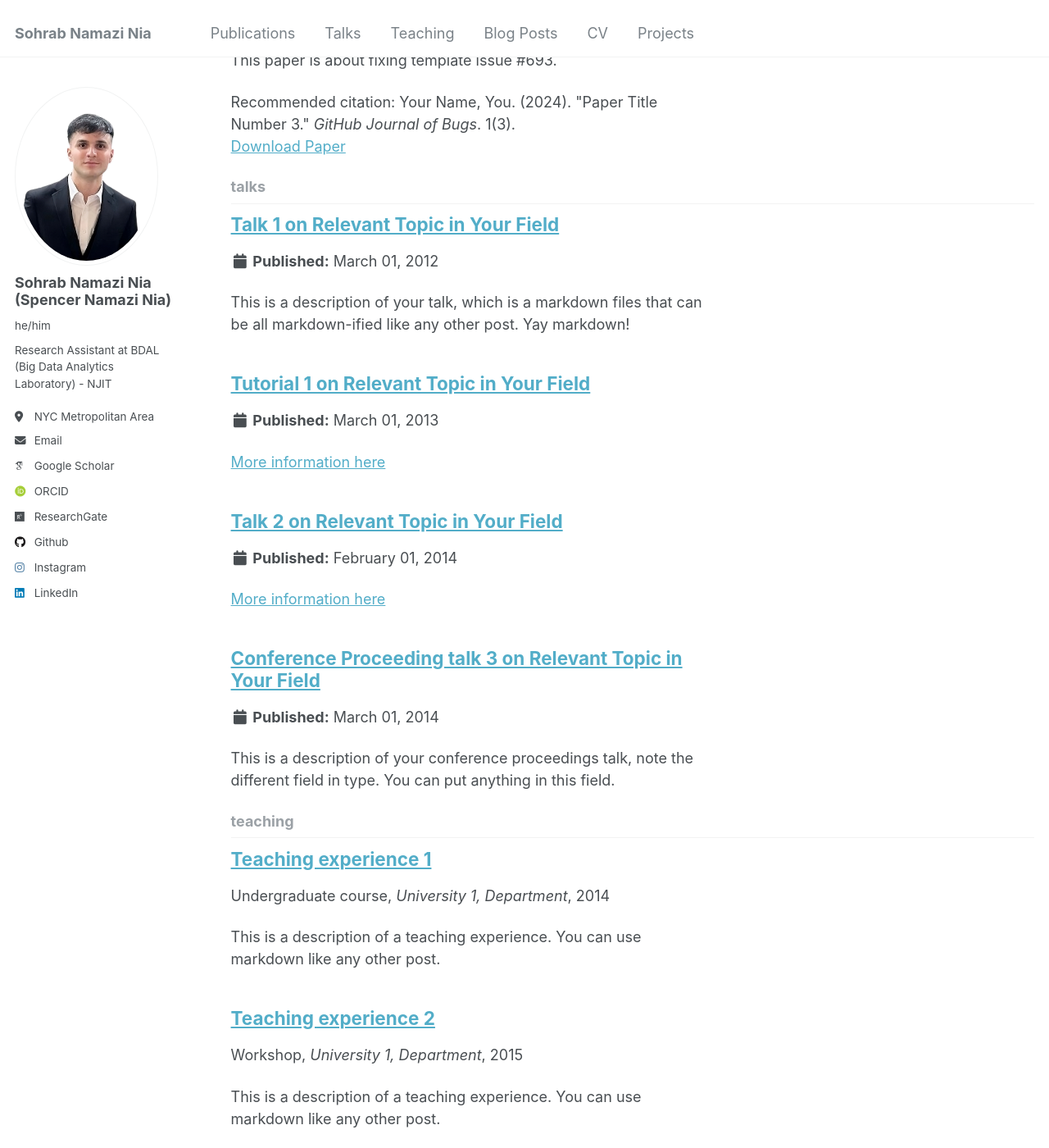
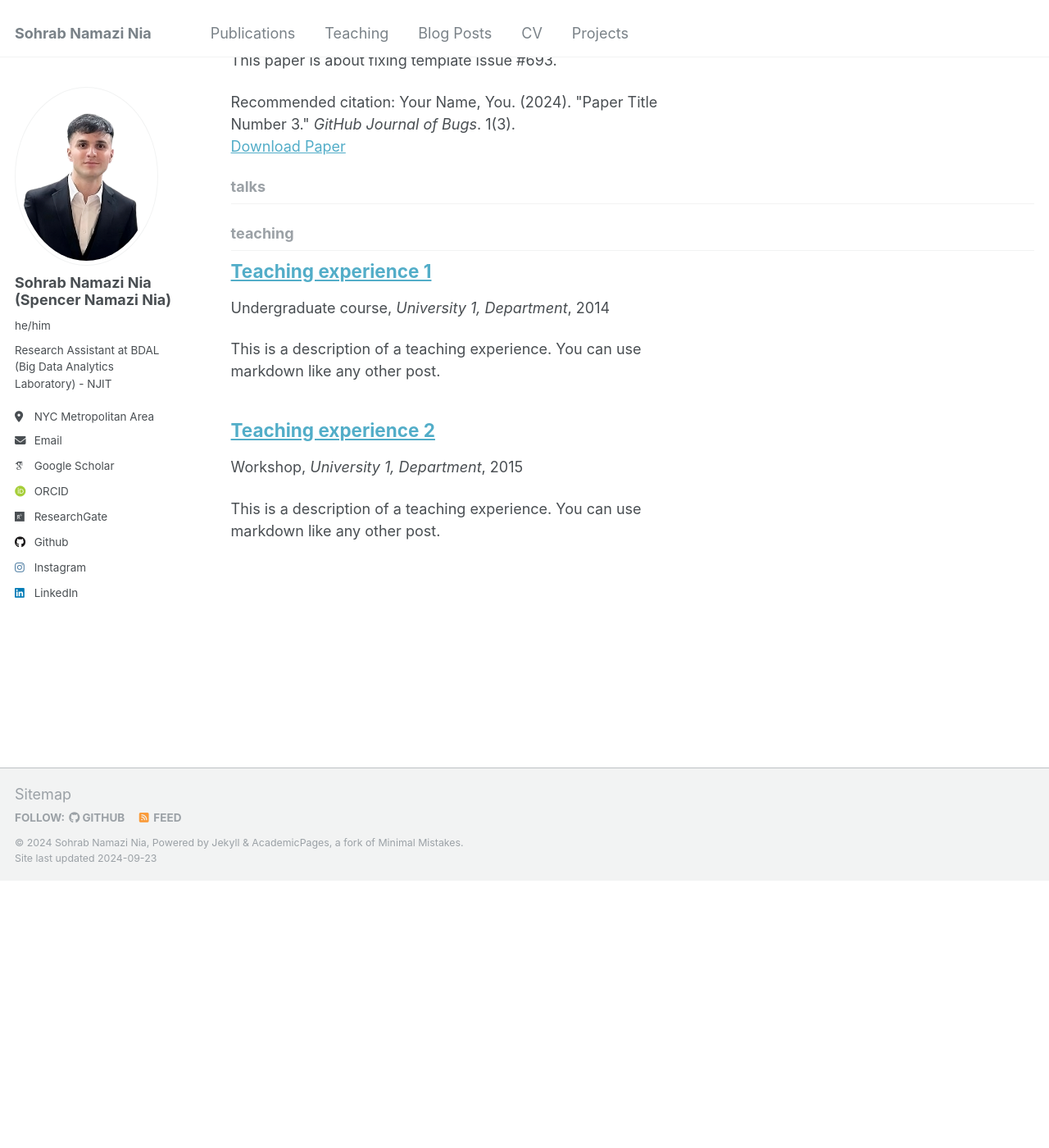
Before and after one commit to sohrabnamazinia/sohrabnamazinia.github.io, a Jekyll site: the page built from _pages/collection-archive.html, in a window 1280 px wide and 1400 px high, scrolled down 2092 px. Shown: the whole window at 82% size. Built offline with Jekyll 4.4.1, drawn with Linux system fonts in a browser that asks for light colours; some web fonts are replaced; after the commit the page ends 3166 px from its top, so only the background shows below that.

Commit message:
remove talks.md

```diff
--- a/_data/navigation.yml
+++ b/_data/navigation.yml
@@ -7,9 +7,6 @@
 main:
   - title: "Publications"
     url: /publications/
-
-  - title: "Talks"
-    url: /talks/
 
   - title: "Teaching"
     url: /teaching/
--- a/_talks/2012-03-01-talk-1.md
+++ /dev/null
@@ -1,11 +0,0 @@
----
-title: "Talk 1 on Relevant Topic in Your Field"
-collection: talks
-type: "Talk"
-permalink: /talks/2012-03-01-talk-1
-venue: "UC San Francisco, Department of Testing"
-date: 2012-03-01
-location: "San Francisco, California"
----
-
-This is a description of your talk, which is a markdown files that can be all markdown-ified like any other post. Yay markdown!
--- a/_talks/2013-03-01-tutorial-1.md
+++ /dev/null
@@ -1,13 +0,0 @@
----
-title: "Tutorial 1 on Relevant Topic in Your Field"
-collection: talks
-type: "Tutorial"
-permalink: /talks/2013-03-01-tutorial-1
-venue: "UC-Berkeley Institute for Testing Science"
-date: 2013-03-01
-location: "Berkeley CA, USA"
----
-
-[More information here](http://exampleurl.com)
-
-This is a description of your tutorial, note the different field in type. This is a markdown files that can be all markdown-ified like any other post. Yay markdown!
--- a/_talks/2014-02-01-talk-2.md
+++ /dev/null
@@ -1,13 +0,0 @@
----
-title: "Talk 2 on Relevant Topic in Your Field"
-collection: talks
-type: "Talk"
-permalink: /talks/2014-02-01-talk-2
-venue: "London School of Testing"
-date: 2014-02-01
-location: "London, UK"
----
-
-[More information here](http://example2.com)
-
-This is a description of your talk, which is a markdown files that can be all markdown-ified like any other post. Yay markdown!
--- a/_talks/2014-03-01-talk-3.md
+++ /dev/null
@@ -1,11 +0,0 @@
----
-title: "Conference Proceeding talk 3 on Relevant Topic in Your Field"
-collection: talks
-type: "Conference proceedings talk"
-permalink: /talks/2014-03-01-talk-3
-venue: "Testing Institute of America 2014 Annual Conference"
-date: 2014-03-01
-location: "Los Angeles, CA"
----
-
-This is a description of your conference proceedings talk, note the different field in type. You can put anything in this field.
```
Also changed, not shown: _pages/talks.html (deleted, +0 -16 lines).
